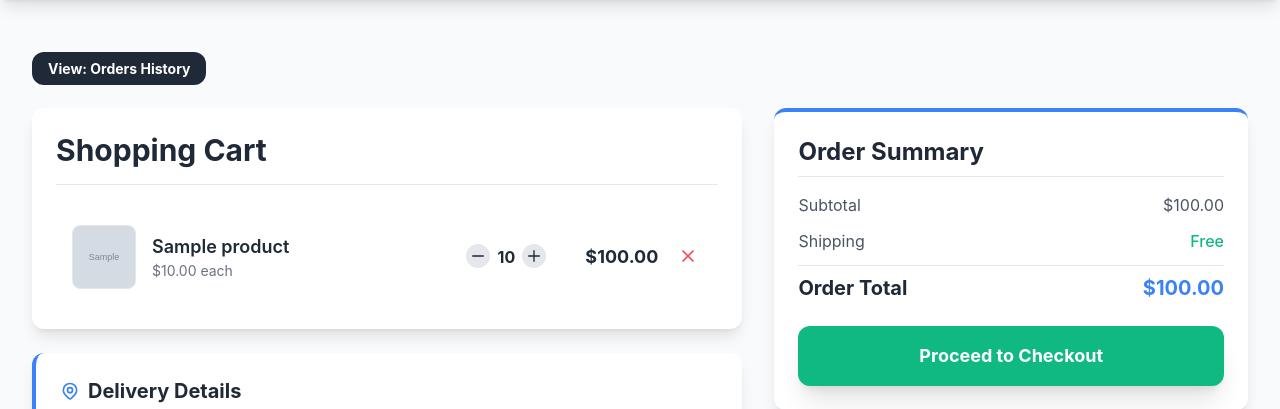
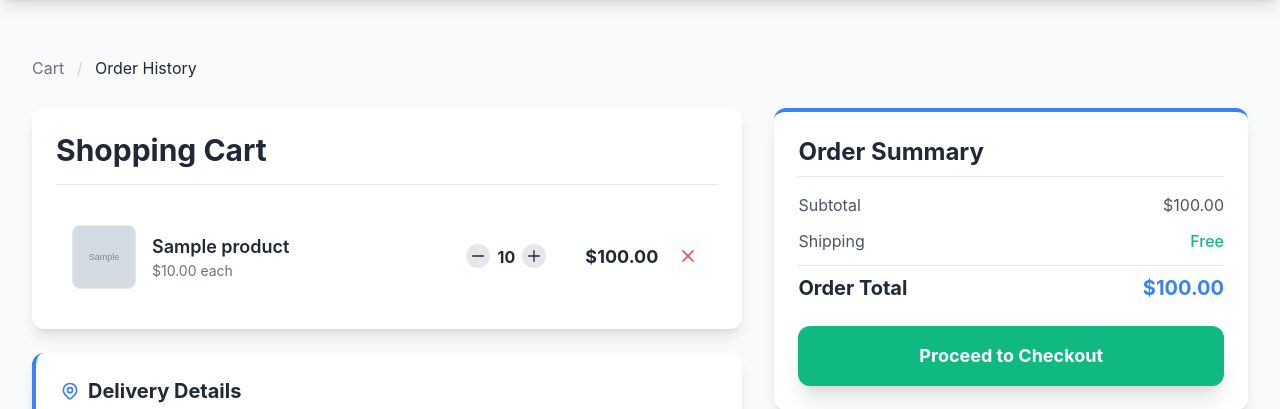
Before and after one commit to Hieng-Phun/Biker_Portal, a Django app: page /cart/ in a window 1280 px wide. Shown: the part 70-479 px from the top of the page. Run offline with Django 5.2, Linux system fonts and the light colour scheme; a user stored in the database is signed in; tables that the repository leaves empty hold one stand-in row (values such as "Sample post"); grey boxes marked "Sample" are stand-in pictures; some libraries are stand-ins or nearby versions.

Commit message:
update cart more

```diff
--- a/my_app/templates/bikeportal/cart.html
+++ b/my_app/templates/bikeportal/cart.html
@@ -2,8 +2,9 @@
 BikePortal{% endblock %} {% block content %} {% if cart_items %}
 <div class="mx-auto max-w-7xl px-4 sm:px-6 lg:px-8 py-10">
   <div class="mb-7">
-    <a href="{% url 'order_history' %}"
-      class=" bg-secondary text-white hover:bg-opacity-90 transition transform hover:scale-[1.02] text-sm font-bold text-secondary px-4 py-2 rounded-xl">View: Orders History</a>
+    <span class="text-gray-500">Cart</span>
+    <span class="mx-2 text-gray-300">/</span>
+    <a href="{% url 'order_history' %}" class="hover:text-primary transition">Order History</a>
   </div>
   <div class="flex flex-col lg:flex-row gap-8">
     <!-- Cart Items List -->
--- a/my_app/templates/orders/order_detail.html
+++ b/my_app/templates/orders/order_detail.html
@@ -9,6 +9,8 @@ BikePortal{% endblock %} {% block content %}
       <nav
         class="flex items-center text-[10px] md:text-xs font-black uppercase tracking-widest text-gray-400 mb-2"
       >
+        <a href="{% url 'cart' %}" class="hover:text-primary transition">Cart</a>
+        <span class="mx-2 text-gray-300">/</span>
         <a
           href="{% url 'order_history' %}"
           class="hover:text-primary transition"
```
